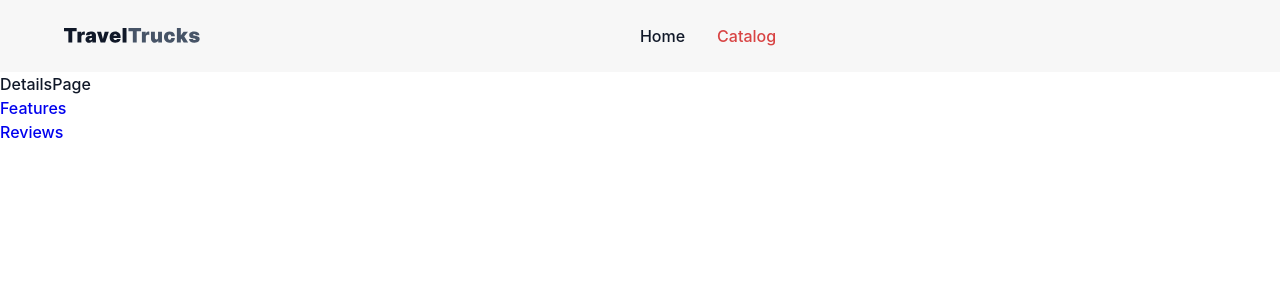
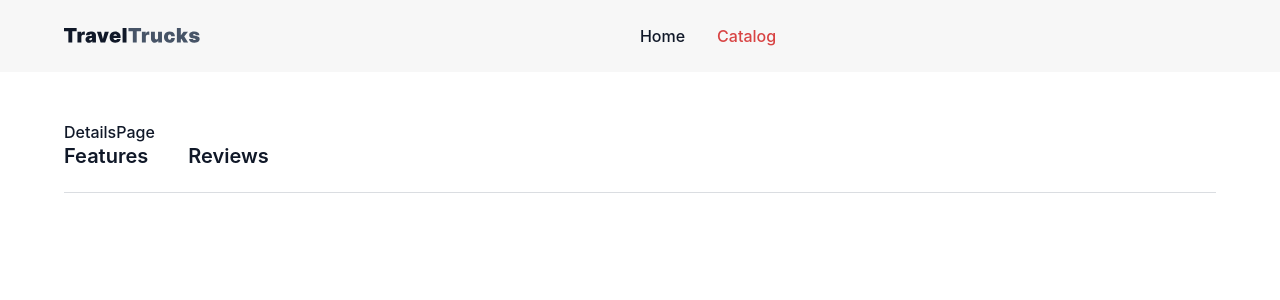
Before and after one commit to KarolinaNikolaienko/travel-trucks-project, a React (Vite) app: page /catalog/1 in a window 1280 px wide. Shown: the top 300 px of the page. Built offline with nearby package versions, Linux system fonts and the light colour scheme.

Commit message:
added additionalNavigation to detailsPage

```diff
--- a/src/components/CatalogCard/CatalogCard.jsx
+++ b/src/components/CatalogCard/CatalogCard.jsx
@@ -4,7 +4,7 @@ import CategoriesList from "../CategoriesList/CategoriesList";
 import { useEffect, useId, useState } from "react";
 import clsx from "clsx";
 
-const CatalogCard = () => {
+const CatalogCard = ({truck}) => {
   const navigate = useNavigate();
   const checkboxId = useId();
   const id = 1;
--- a/src/components/FiltersList/FiltersList.module.css
+++ b/src/components/FiltersList/FiltersList.module.css
@@ -8,13 +8,6 @@
     line-height: 1.2;
 }
 
-hr {
-    border: none;
-    height: 1px;
-    background-color: var(--gray-light);
-    margin: 24px 0;
-}
-
 .filtersList {
     display: flex;
     flex-wrap: wrap;
--- /dev/null
+++ b/src/components/NavigationAdditional/NavigationAdditional.jsx
@@ -0,0 +1,28 @@
+import css from "./NavigationAdditional.module.css";
+import clsx from "clsx";
+import { NavLink } from "react-router-dom";
+
+const generateIsActiveClass = ({ isActive }) => {
+  return clsx(css.additionalInfoMenu, isActive && css.isActive);
+};
+
+const NavigationAdditional = () => {
+  return (
+    <div className={css.navigationBar}>
+      <ul className={css.additionalInfoList}>
+        <li className={css.additionalInfoItem}>
+          <NavLink className={generateIsActiveClass} to="features">
+            Features
+          </NavLink>
+        </li>
+        <li className={css.additionalInfoItem}>
+          <NavLink className={generateIsActiveClass} to="reviews">
+            Reviews
+          </NavLink>
+        </li>
+      </ul>
+    </div>
+  );
+};
+
+export default NavigationAdditional;
--- /dev/null
+++ b/src/components/NavigationAdditional/NavigationAdditional.module.css
@@ -0,0 +1,24 @@
+.additionalInfoList {
+    display: flex;
+    gap: 40px;
+}
+
+.additionalInfoItem {
+    position: relative;
+    font-weight: 600;
+    font-size: 20px;
+    line-height: 1.2;
+    padding-bottom: 24px;
+    color: var(--main);
+}
+
+.additionalInfoMenu.isActive::after {
+    content: "";
+    position: absolute;
+    bottom: -3px;
+    left: 0;
+    display: block;
+    width: 100%;
+    height: 6px;
+    background-color: var(--button);
+}
--- a/src/index.css
+++ b/src/index.css
@@ -53,6 +53,7 @@ img {
 
 a {
   text-decoration: none;
+  color: currentColor;
 }
 
 h1,
@@ -75,6 +76,13 @@ ol {
 .container {
   margin: 0 auto;
   padding: 0 64px;
+}
+
+hr {
+  border: none;
+  height: 1px;
+  background-color: var(--gray-light);
+  margin: 24px 0;
 }
 
 button {
--- a/src/pages/DetailsPage/DetailsPage.jsx
+++ b/src/pages/DetailsPage/DetailsPage.jsx
@@ -1,23 +1,22 @@
+import css from "./DetailsPage.module.css";
 import { Suspense } from "react";
-import { NavLink, Outlet } from "react-router-dom";
+import { Outlet } from "react-router-dom";
 import Loader from "../../components/Loader/Loader";
+import clsx from "clsx";
+import NavigationAdditional from "../../components/NavigationAdditional/NavigationAdditional";
 
 const DetailsPage = () => {
   return (
-    <div>
-      DetailsPage
-      <ul>
-        <li>
-          <NavLink to="features">Features</NavLink>
-        </li>
-        <li>
-          <NavLink to="reviews">Reviews</NavLink>
-        </li>
-      </ul>
-      <Suspense fallback={<Loader />}>
-        <Outlet />
-      </Suspense>
-    </div>
+    <section className={css.detailsSection}>
+      <div className="container">
+        DetailsPage
+        <NavigationAdditional />
+        <hr />
+        <Suspense fallback={<Loader />}>
+          <Outlet />
+        </Suspense>
+      </div>
+    </section>
   );
 };
 
--- a/src/pages/DetailsPage/DetailsPage.module.css
+++ b/src/pages/DetailsPage/DetailsPage.module.css
@@ -0,0 +1,8 @@
+.detailsSection{
+    padding-top: 48px;
+    padding-bottom: 80px;
+}
+
+hr {
+    margin: 0;
+}
```
Also changed, not shown: src/components/CatalogList/CatalogList.jsx (added, +19 -0 lines), src/components/CatalogList/CatalogList.module.css (added).
